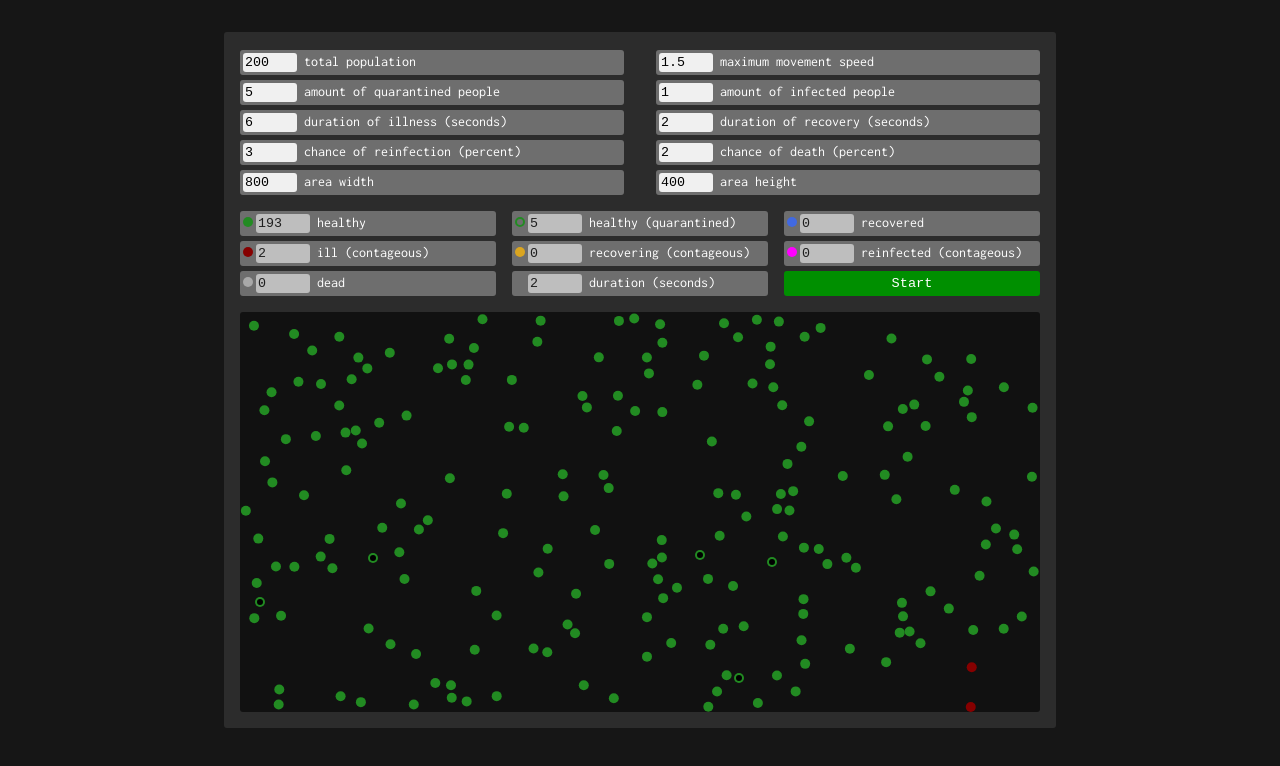
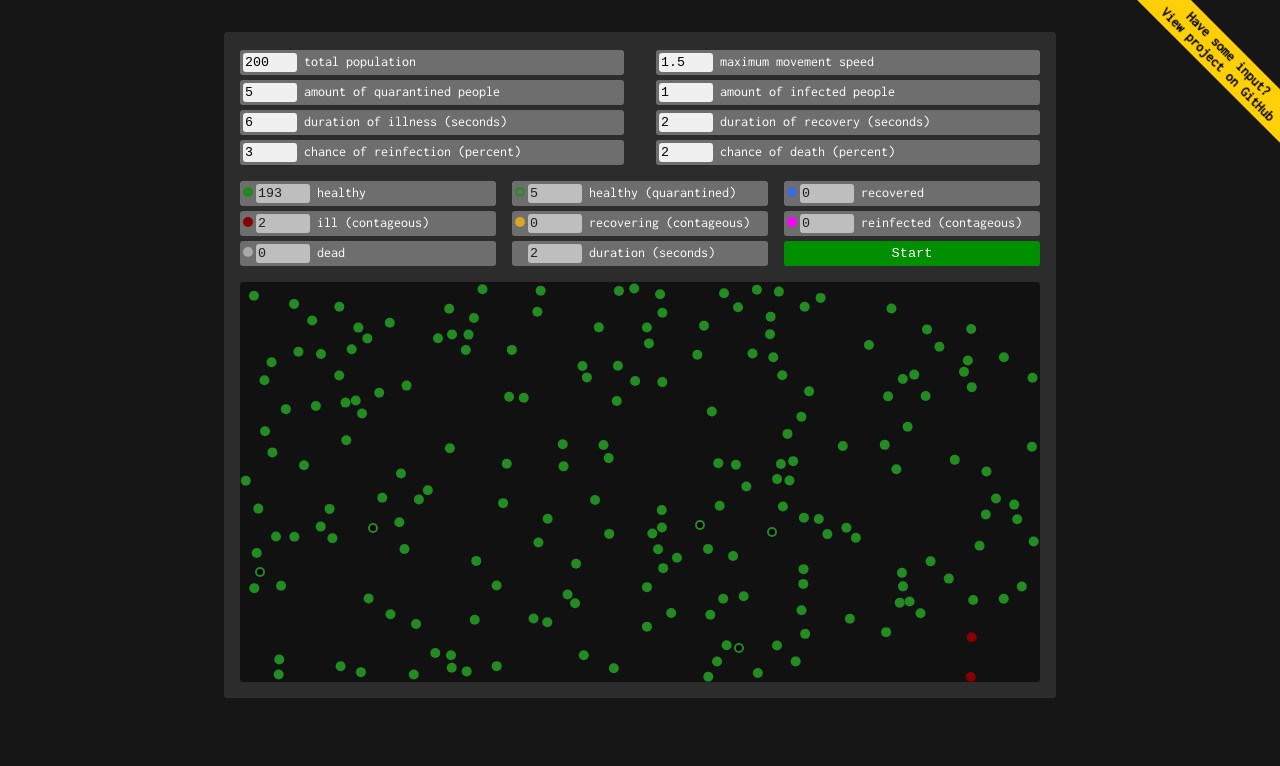
Before and after one commit to Alaricus/epidemic, a plain HTML site: page index.html in a window 1280 px wide. Both pictures are taken after a click on the input "Start". Drawn offline with Linux system fonts and the light colour scheme.

Commit message:
Add ribbon, remove resizing

```diff
--- a/index.css
+++ b/index.css
@@ -127,3 +127,18 @@ canvas {
   display: none;
   border-radius: 3px;
 }
+
+.tag {
+  position: fixed;
+  right: -67px;
+  top: 40px;
+  width: 15rem;
+  padding: 0.25rem;
+  text-align: center;
+  text-decoration: none;
+  font-weight: bold;
+  color: black;
+  background-color: #ffd007;
+
+  transform: rotate(45deg);
+}
--- a/index.html
+++ b/index.html
@@ -17,8 +17,8 @@
         <div class="option"><input type="number" id="recoveryTime" min="0" max="30" value="2" /> duration of recovery (seconds)</div>
         <div class="option"><input type="number" id="oddsOfReinfection" min="0" max="100" value="3" /> chance of reinfection (percent)</div>
         <div class="option"><input type="number" id="oddsOfDeath" min="0" max="100" value="2" /> chance of death (percent)</div>
-        <div class="option"><input type="number" id="width" min="100" max="2000" value="800" /> area width</div>
-        <div class="option"><input type="number" id="height" min="100" max="1000" value="400" /> area height</div>
+        <!-- <div class="option"><input type="number" id="width" min="100" max="2000" value="800" /> area width</div> -->
+        <!-- <div class="option"><input type="number" id="height" min="100" max="1000" value="400" /> area height</div> -->
       </form>
       <div class="results">
         <div class="result"><div class="legend healthy"></div><input disabled type="number" id="resultsHealthy"> healthy</div>
@@ -36,6 +36,7 @@
       </div>
       <canvas></canvas>
     </main>
+    <a href="https://github.com/Alaricus/epidemic" class="tag">Have some input?<br>View project on GitHub</a>
     <script src="index.js"></script>
   </body>
 </html>
--- a/index.js
+++ b/index.js
@@ -8,8 +8,8 @@ const recoveryTimeInput = document.querySelector('#recoveryTime');
 const oddsOfReinfectionInput = document.querySelector('#oddsOfReinfection');
 const oddsOfDeathInput = document.querySelector('#oddsOfDeath');
 const velocityInput = document.querySelector('#velocity');
-const widthInput = document.querySelector('#width');
-const heightInput = document.querySelector('#height');
+// const widthInput = document.querySelector('#width');
+// const heightInput = document.querySelector('#height');
 const form = document.querySelector('form');
 const placeholder = document.querySelector('#placeholder');
 
@@ -30,8 +30,8 @@ let recoveryTime = null;
 let oddsOfReinfection = null;
 let oddsOfDeath = null;
 let velocity = null;
-let width = null;
-let height = null;
+// let width = null;
+// let height = null;
 
 let people = null;
 let animID = null;
@@ -109,8 +109,8 @@ const init = () => {
   oddsOfReinfection = oddsOfReinfectionInput.value || 3;
   oddsOfDeath = oddsOfDeathInput.value || 2;
   velocity = velocityInput.value || 0.5
-  width = widthInput.value || 600;
-  height = heightInput.value || 300;
+  width = 800; // widthInput.value || 800;
+  height = 400; // heightInput.value || 400;
 
   ctx.canvas.width = width;
   ctx.canvas.height = height;
```
Also changed, not shown: 1 other file.
